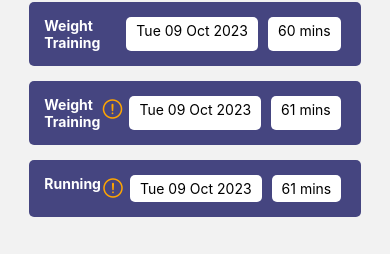
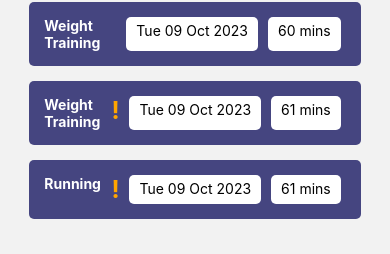
Before and after one commit to daodaojiang622/daodaojiang622-CS5520-FA2024-Vancouver-Assignment2, a React Native app in the folder activity_diet_tracker_app/: screen / in a window 390 px wide. Shown: the part 293-547 px from the top of the page. Built offline with nearby package versions, Linux system fonts and the light colour scheme.

Commit message:
reformatted the special icon

```diff
--- a/activity_diet_tracker_app/Components/ItemsList.js
+++ b/activity_diet_tracker_app/Components/ItemsList.js
@@ -21,7 +21,8 @@ const ItemsList = ({ type }) => {
       <Text style={styles.name}>{item.name}</Text>
 
       {(item.name === 'Running' || item.name === 'Weight Training') && parseInt(item.otherData) > 60 && (
-          <Ionicons name="alert-circle-outline" size={24} color="orange" />
+          //<Ionicons name="alert-circle-outline" size={24} color="orange" />
+          <Text style={styles.special}>{'!'}</Text>
         )}
 
       <View style={styles.dataContainer}>
@@ -71,6 +72,12 @@ const styles = StyleSheet.create({
     marginHorizontal: 5,
     paddingHorizontal: 10,
   },
+  special: {
+    color: 'orange',
+    fontWeight: 'bold',
+    fontSize: 24,
+    marginRight: 5,
+  },
 });
 
 export default ItemsList;
```
